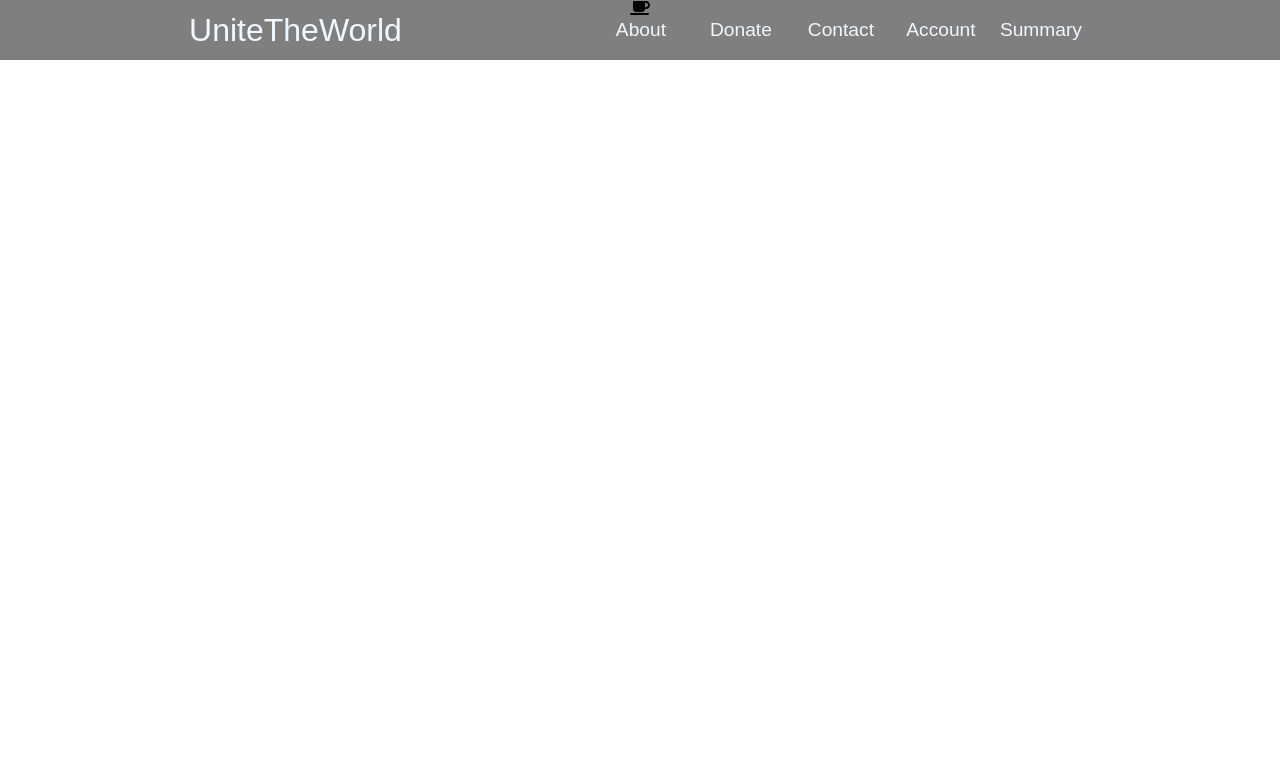
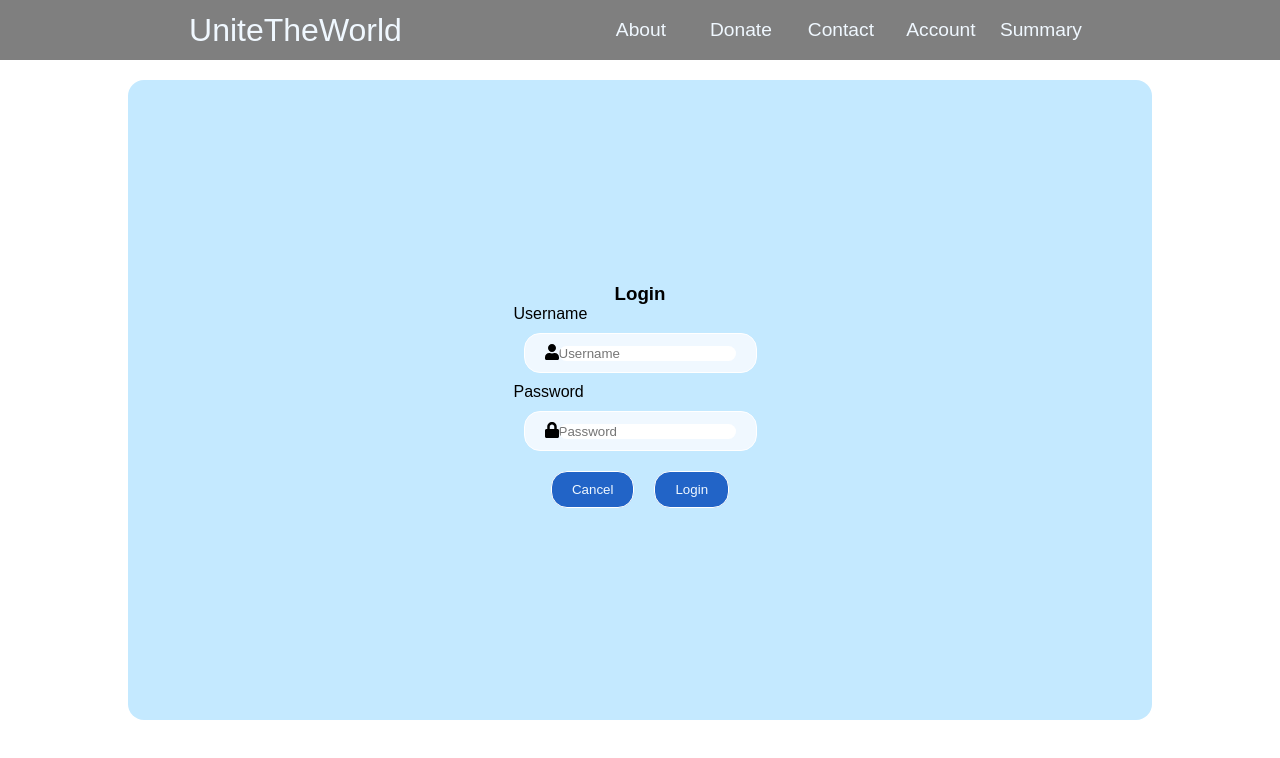
Before and after one commit to rJefferyXie/unitetheworld, a React (Create React App) app in the folder app/client/: page /login in a window 1280 px wide. Shown: the top 758 px of the page. Built offline with nearby package versions, Linux system fonts and the light colour scheme.

Commit message:
Login page icons added.

```diff
--- a/app/client/src/Components/LoginAccount.css
+++ b/app/client/src/Components/LoginAccount.css
@@ -0,0 +1,15 @@
+.Login {
+    width: 100vw;
+    height: 100vh;
+}
+
+.Login-item {
+    background-color: aliceblue;
+}
+
+.Login-input {
+    outline: none;
+    border: none;
+    background-color: white;
+    border-radius: 16px;
+}
--- a/app/client/src/Components/LoginAccount.js
+++ b/app/client/src/Components/LoginAccount.js
@@ -2,13 +2,42 @@ import '../App.css';
 import './LoginAccount.css';
 
 import { FontAwesomeIcon } from '@fortawesome/react-fontawesome'
-import { faCoffee } from '@fortawesome/free-solid-svg-icons'
+import { faUser, faLock } from '@fortawesome/free-solid-svg-icons'
 
-const LoginAccount = (props) => {
+const LoginAccount = () => {
+    const cancel = () => {
+        document.location.pathname = "/account";
+    }
+
+    const submit = (e) => {
+        e.preventDefault();
+
+    }
+
     return (
         <div className="Login flex">
-            <FontAwesomeIcon icon={faCoffee}/>
+            <form className="Create-form flex" onSubmit={submit}>
+                <h3>Login</h3>
+                <div className="Login-username">
+                    <label>Username</label>
+                    <div className="Login-item Form-item">
+                        <FontAwesomeIcon icon={faUser}/>
+                        <input className="Login-input" type="text" placeholder="Username"/>
+                    </div>
+                </div>
 
+                <div className="Login-password">
+                    <label>Password</label>
+                    <div className="Login-item Form-item">
+                        <FontAwesomeIcon icon={faLock}/>
+                        <input className="Login-input" type="text" placeholder="Password"/>
+                    </div>
+                </div>
+                <div className="Button-container flex">
+                    <button className="Form-item Form-button" type="reset"onClick={cancel}>Cancel</button>
+                    <button className="Form-item Form-button" type="submit">Login</button>
+                </div>
+            </form>
         </div>
     );
 }
```
